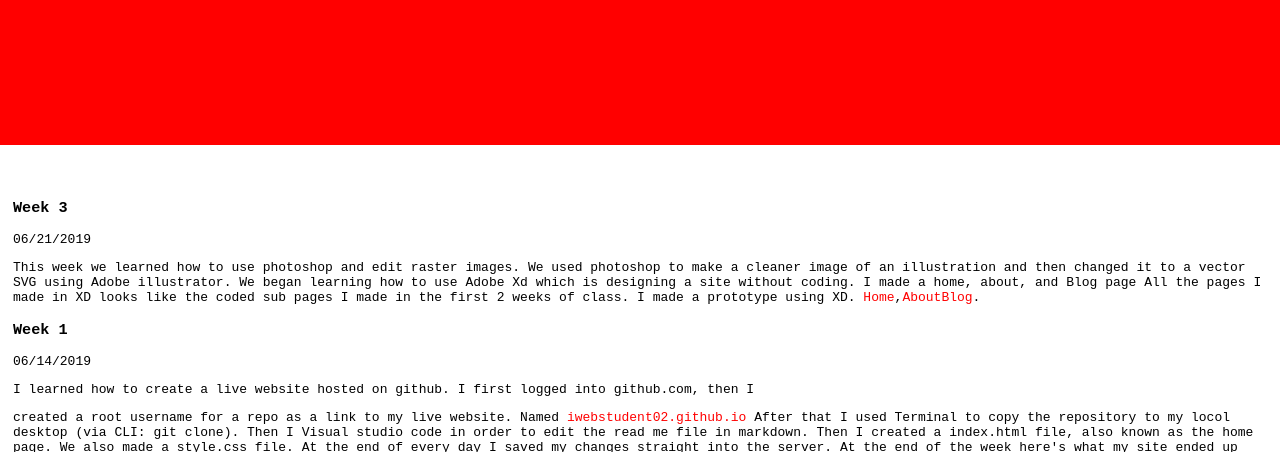
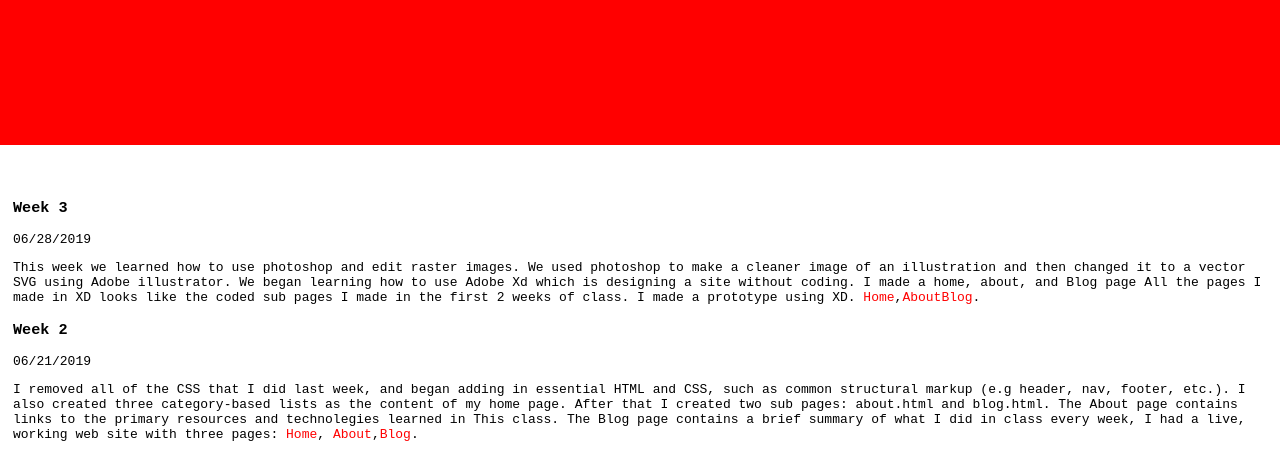
Before and after one commit to iwebstudent02/iwebstudent02.github.io, a plain HTML site: page blog.html in a window 1280 px wide. Shown: the part 342-794 px from the top of the page. Drawn offline with Linux system fonts and the light colour scheme.

Commit message:
Blog week 2

```diff
--- a/blog.html
+++ b/blog.html
@@ -29,10 +29,10 @@
             <h2>Blog</h2>
             <P>These are the things we learned in class.</P>
         </section>
-        <section class="blog archives">
-            <article class="Blog entry">
+        <section class="blog-archives">
+            <article class="blog-entry">
                 <h3>Week 3</h3>
-                <div class="date">06/21/2019</div>
+                <div class="date">06/28/2019</div>
                 <p>
                     This week we learned how to use photoshop and edit raster images.
                     We used photoshop to make a cleaner image of an illustration and then changed it
@@ -42,11 +42,25 @@
                     I made a prototype using XD.
                     <a href="https://iwebstudent02.github.io/index.html">Home</a>,<a
                         href="https://iwebstudent02.github.io/about.html">About</a,><a
-                            href="https://iwebstudent02.github.io/blog.html">Blog</a>.
+                            href="https://iwebstudent02.github.io/blog.html">Blog</a>.</p>
             </article>
 
 
+            <article class="blog-entry">
+                <h3>Week 2</h3>
+                <div class="date">06/21/2019</div>
+                <p>I removed all of the CSS that I did last week, and began adding in essential HTML and
+                    CSS, such as common structural markup (e.g header, nav, footer, etc.). I also created three
+                    category-based lists as the content of my home page. After that I created two sub pages: about.html
+                    and blog.html.
+                    The About page contains links to the primary resources and technolegies learned in This
+                    class. The Blog page contains a brief summary of what I did in class every week, I had a live,
+                    working web site with three pages: <a href="https://iwebstudent02.github.io/index.html">Home</a>, <a
+                        href="https://iwebstudent02.github.io/about.html">About</a>,<a and
+                        href="https://iwebstudent02.github.io/blog.html">Blog</a>.</p>
 
+
+            </article>
 
 
 
```
